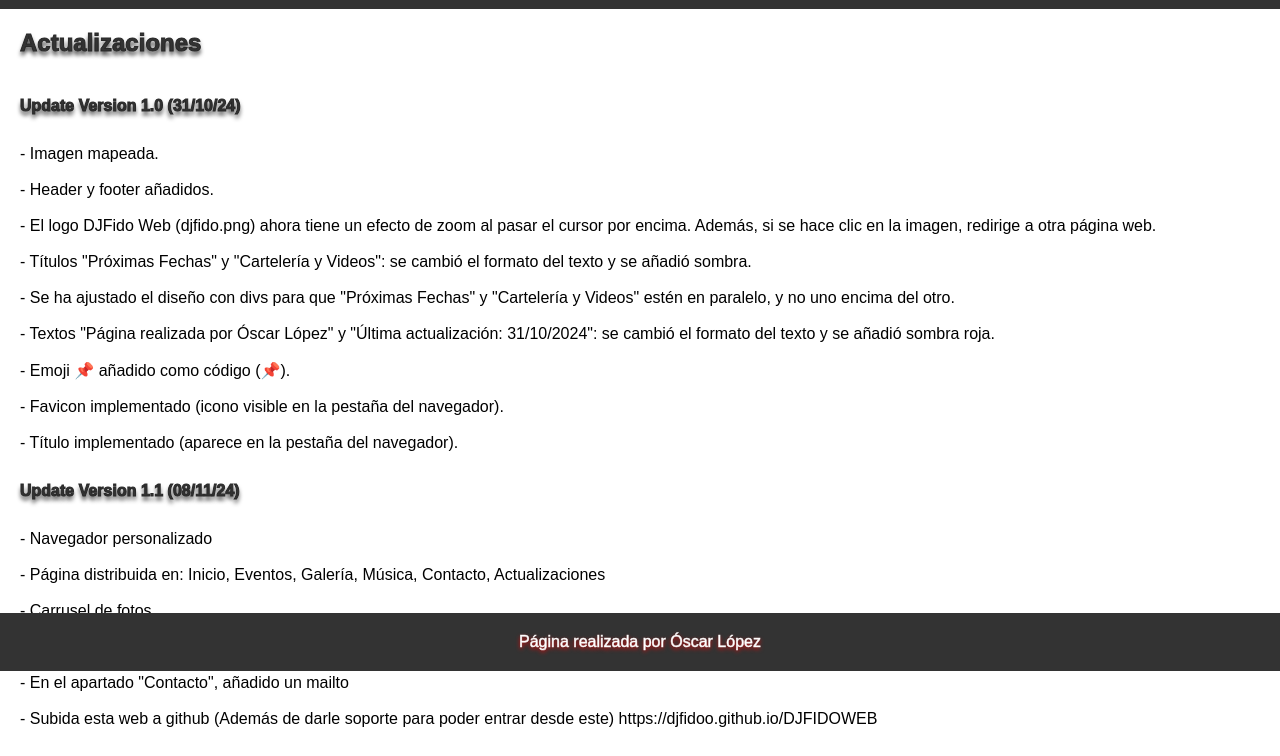
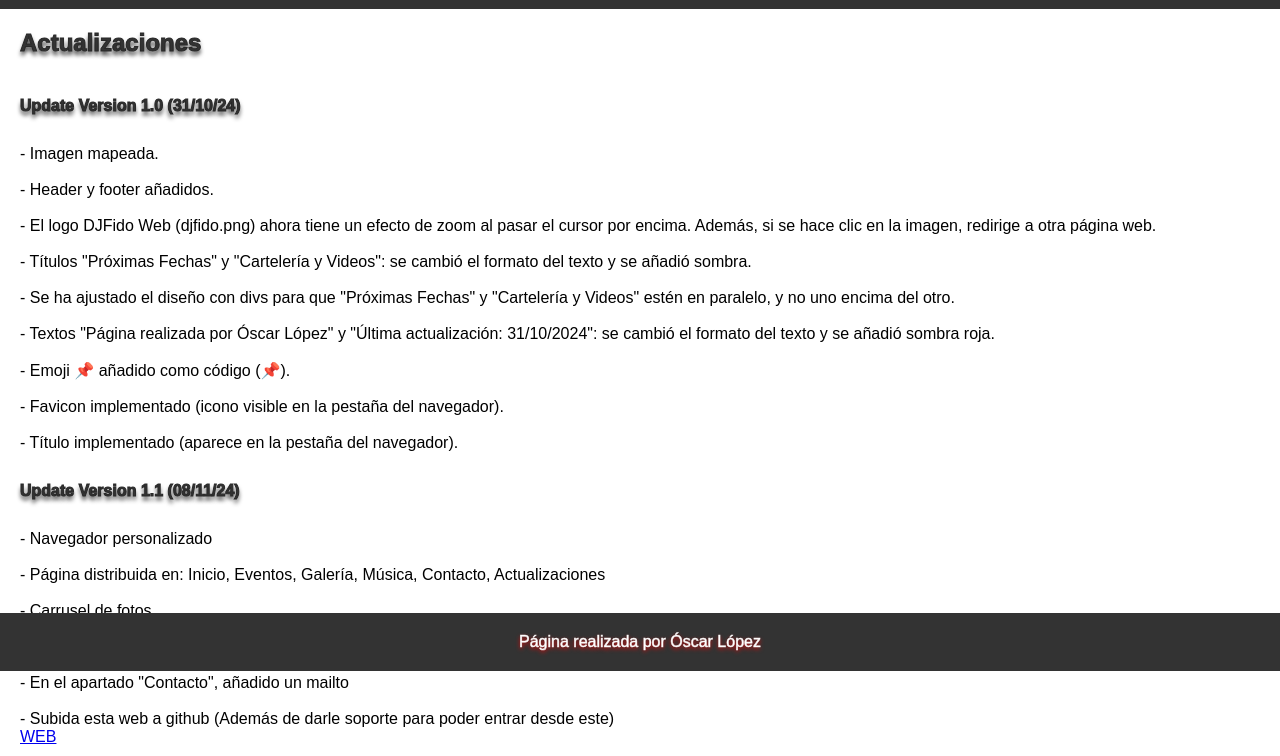
Before and after one commit to DJFIDOO/DJFIDOWEB, a plain HTML site: page actualizaciones.html in a window 1280 px wide. Shown: the part 129-885 px from the top of the page. Drawn offline with Linux system fonts and the light colour scheme.

Commit message:
Update actualizaciones.html

```diff
--- a/actualizaciones.html
+++ b/actualizaciones.html
@@ -61,7 +61,8 @@
                   <br>
 - En el apartado "Contacto", añadido un mailto<br>
                   <br>
-- Subida esta web a github (Además de darle soporte para poder entrar desde este) https://djfidoo.github.io/DJFIDOWEB<br>
+- Subida esta web a github (Además de darle soporte para poder entrar desde este) <br><a href="https://djfidoo.github.io/DJFIDOWEB">WEB</a>
+<br>
             </p>
     <footer>
         <p class="rojo">Página realizada por Óscar López</p>
```
